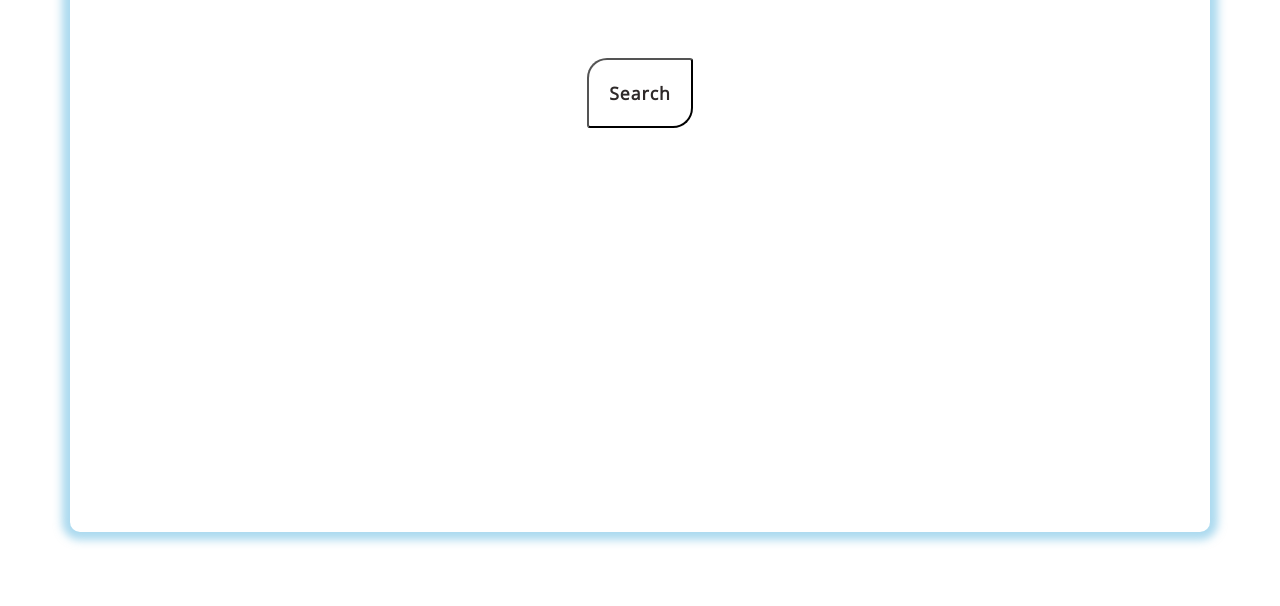
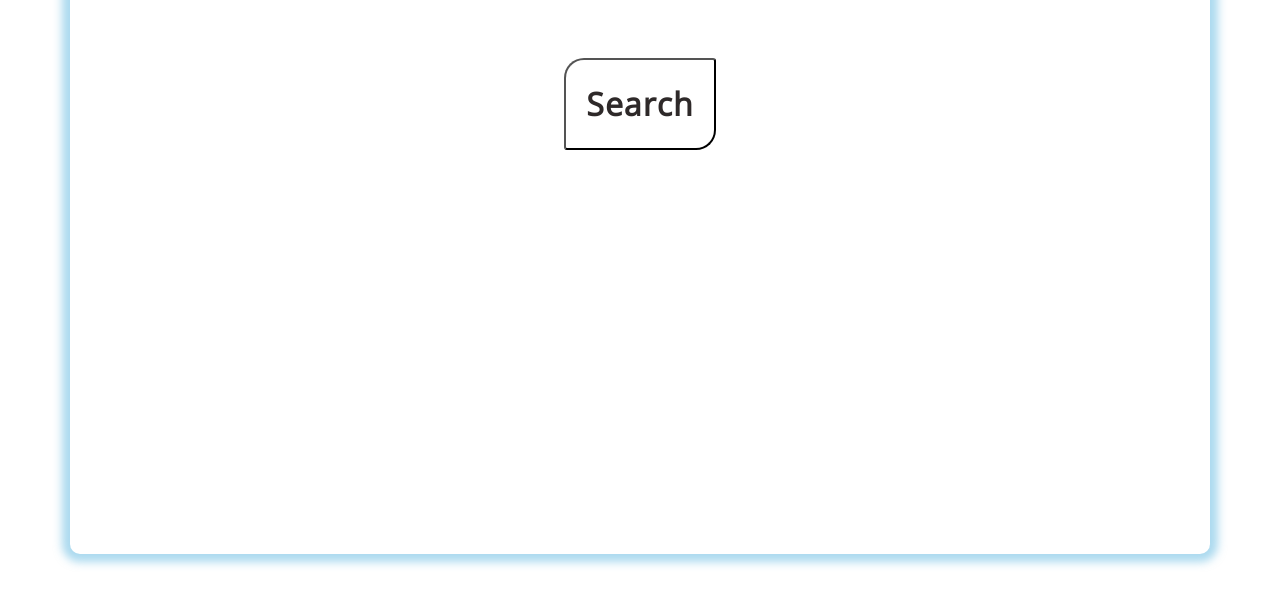
Before and after one commit to LilianBob/EasyWeather, a plain HTML site: page index.html in a window 1280 px wide. Shown: the part 96-702 px from the top of the page. Drawn offline with nearby package versions, Linux system fonts and the light colour scheme.

Commit message:
cleaned html and js files

```diff
--- a/script.js
+++ b/script.js
@@ -12,7 +12,6 @@ $('.go-back').click(function(){
         opacity: "1",
         visibility: "visible",
         position: "relative",
-        // zIndex: "1",
         transition: "all 0.5s",
     });
     $('#header').css({
@@ -35,7 +34,6 @@ $('.city-form-btn').click(function(){
                 opacity: "0",
                 visibility: "hidden",
                 position: "absolute",
-                // zIndex: "-1",
                 transition: "all 0.5s",
             });
             $('#header').css({
@@ -51,22 +49,10 @@ $('.city-form-btn').click(function(){
             console.log(data, status)
         }
     });
-    // $('main').css({
-    //     opacity: "0",
-    //     position: "absolute",
-    //     zIndex: "-1",
-    //     transition: "all 0.5s",
-    // });
-    // $('header').css({
-    //     opacity: "1",
-    //     visibility: "visible",
-    //     zIndex: "9",
-    //     transition: "all 0.5s",
-    // });
 });
 
 const countrycode_input = $('#countrycode-input'),
-    days = 5,
+    // days = 5,
     date = new Date(),
     newDate = date.toDateString();
 function renderToBody(data) {
--- a/styles.css
+++ b/styles.css
@@ -6,7 +6,6 @@
     outline: none;
     font-family: 'Open sans', sans-serif;
 }
-
 section{
     position: relative;
     overflow: hidden;
@@ -42,7 +41,6 @@ section{
     background-size: cover !important;
     background-position: center;
 }
-
 .choice-section .col h1{
     text-align: center;
     text-transform: capitalize;
@@ -51,13 +49,12 @@ section{
     font-weight: bold;
     font-size: 2.5rem;
 }
-
 .btn-section button{
     padding: 20px;
     margin: 10px;
     text-align: center;
     font-weight: bold;
-    font-size: 1.1rem;
+    font-size: 2rem;
     text-transform: capitalize;
     letter-spacing: 1px;
     color: rgb(46, 41, 41);
@@ -167,20 +164,7 @@ section{
 }
 
 
-/* section header{
-    height: 100%;
-    width: 100%;
-    position: relative;
-    display: flex;
-    align-content: space-around;
-    justify-content: space-evenly;
-    opacity: 0;
-    visibility: hidden;
-    z-index: -1;
-    box-shadow: 0px 0px 8px 8px rgba(109, 148, 192, 0.5);
-    border-radius: 10px;
-    background-color: transparent; */
-/* } */
+
 
 .location{
     display: flex;
@@ -216,9 +200,6 @@ section{
     height: 20vh;
     width: 10vw;
     display: block;
-    /* align-content: space-around;
-    justify-content: space-evenly;
-    justify-items: center; */
     margin:auto;
 }
 
```
